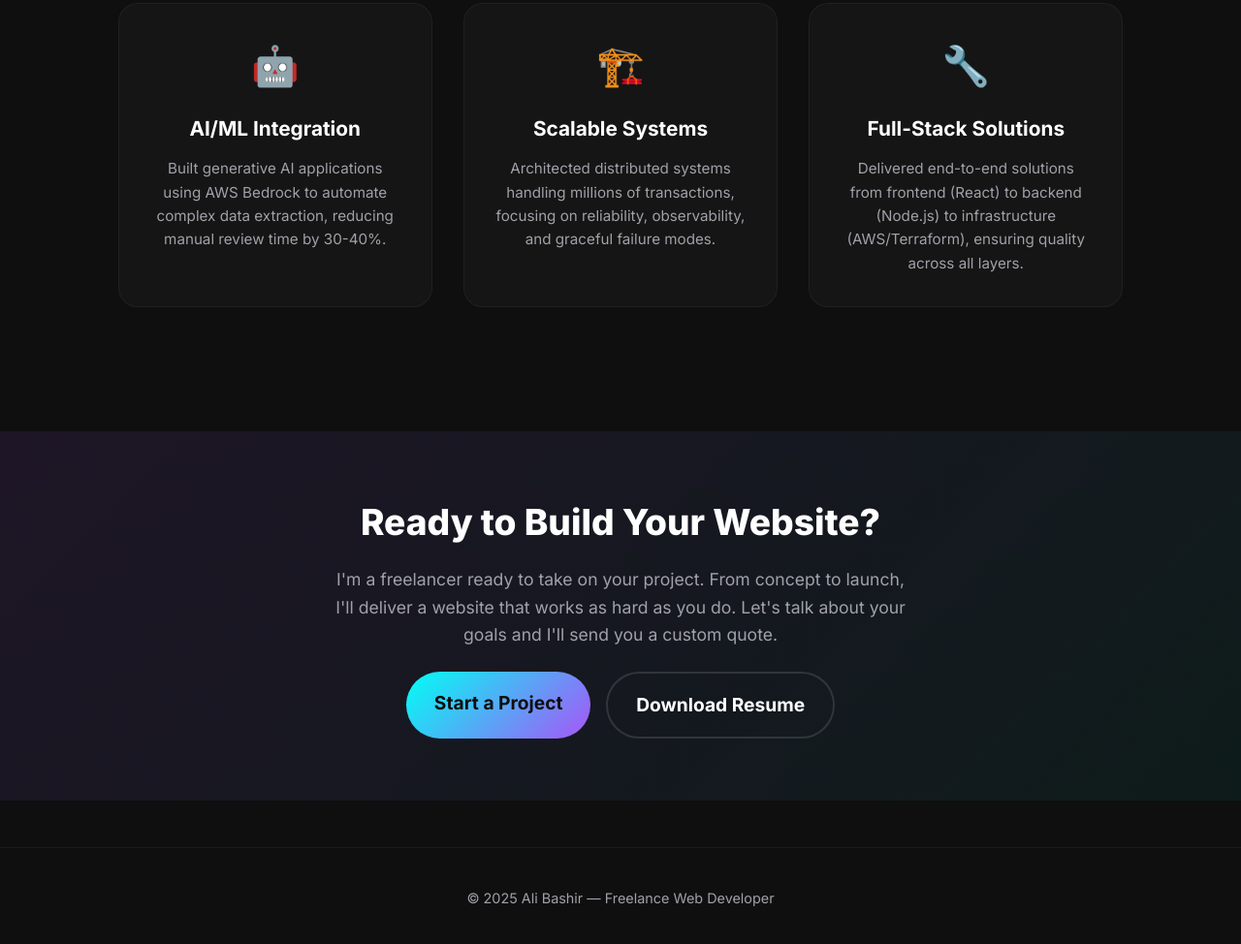
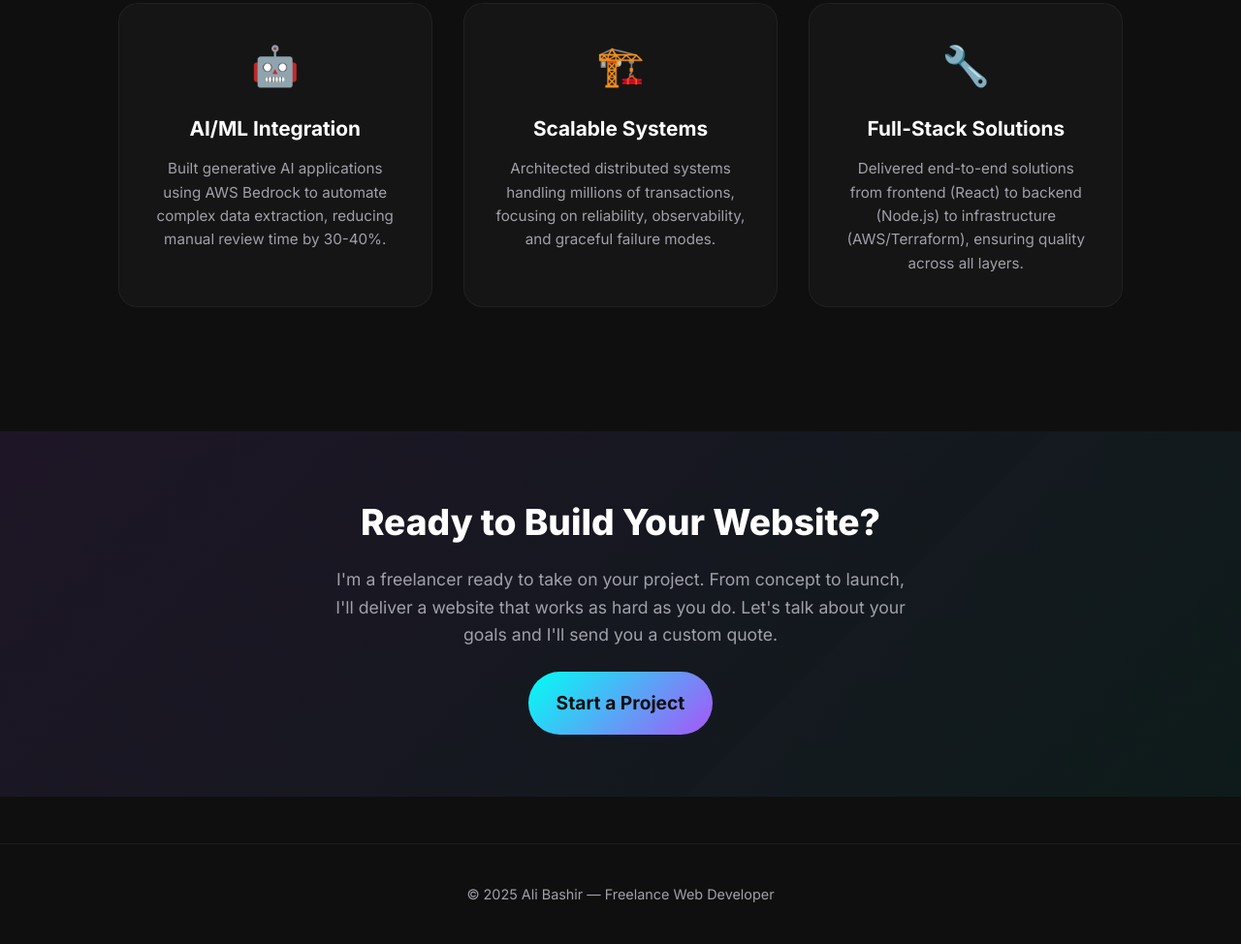
Before and after one commit to AliBashir489/alibashir489.me, a plain HTML site: page pages/about.html in a window 1280 px wide. Shown: the part 2325-3299 px from the top of the page at 97% size. Drawn offline with Linux system fonts and the light colour scheme.

Commit message:
commit remove button resume

```diff
--- a/pages/about.html
+++ b/pages/about.html
@@ -146,7 +146,6 @@
             <p>I'm a freelancer ready to take on your project. From concept to launch, I'll deliver a website that works as hard as you do. Let's talk about your goals and I'll send you a custom quote.</p>
             <div style="display:flex; gap:1rem; justify-content:center; flex-wrap:wrap; margin-top:1.5rem;">
                 <a href="../index.html#contact" class="btn-primary">Start a Project</a>
-                <a href="../resume/Resume%20%282%29.pdf" download class="btn-secondary">Download Resume</a>
             </div>
         </div>
     </section>
```
